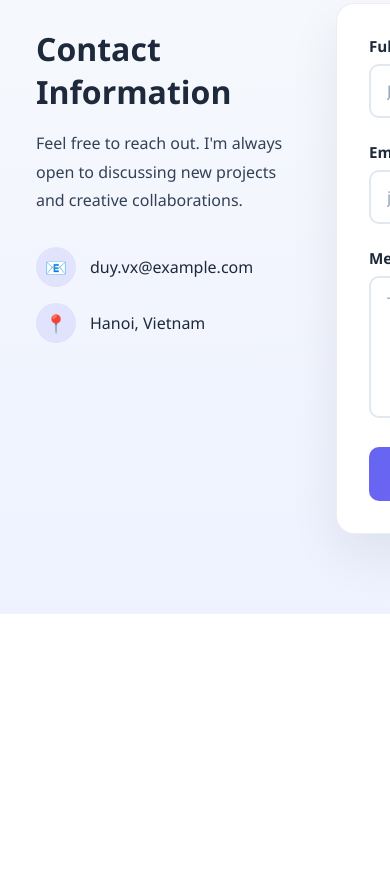
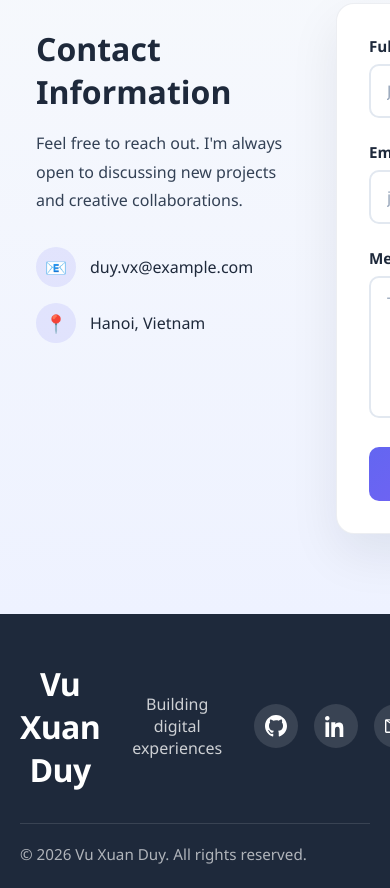
Before and after one commit to imstarving31/my-portfolio, a plain HTML site: page index.html in a window 390 px wide. Shown: the part 4578-5466 px from the top of the page. Before the commit the page ends 5192 px from the top, so only its background shows below. Drawn offline with Linux system fonts and the light colour scheme.

Commit message:
[FEATURE] Add responsive footer

```diff
--- a/css/portfolio.css
+++ b/css/portfolio.css
@@ -276,3 +276,69 @@
     outline: 3px solid rgba(99, 102, 241, 0.2);
     outline-offset: 3px;
 }
+
+.footer {
+    background: var(--color-dark);
+    color: #ffffff;
+    padding: 3rem 0 1.5rem;
+}
+
+.footer-content {
+    display: grid;
+    grid-template-columns: 1fr 1fr 1fr;
+    gap: 2rem;
+    align-items: center;
+    text-align: center;
+}
+
+.footer-logo {
+    font-size: 2rem;
+    font-weight: 700;
+    letter-spacing: -0.02em;
+}
+
+.footer-tagline {
+    color: rgba(255, 255, 255, 0.78);
+    font-size: 1rem;
+}
+
+.social-links {
+    display: flex;
+    justify-content: center;
+    gap: 1rem;
+}
+
+.social-link {
+    width: 44px;
+    height: 44px;
+    display: inline-flex;
+    align-items: center;
+    justify-content: center;
+    border-radius: 50%;
+    color: #ffffff;
+    background: rgba(255, 255, 255, 0.12);
+    text-decoration: none;
+    transition: transform 0.3s ease, background-color 0.3s ease, color 0.3s ease;
+}
+
+.social-link:hover {
+    background: var(--color-primary);
+    color: #ffffff;
+    transform: translateY(-3px) scale(1.05);
+}
+
+.social-link:focus-visible {
+    outline: 3px solid rgba(255, 255, 255, 0.28);
+    outline-offset: 3px;
+}
+
+.footer-bottom {
+    margin-top: 2rem;
+    padding-top: 1.25rem;
+    border-top: 1px solid rgba(255, 255, 255, 0.12);
+}
+
+.footer-bottom p {
+    color: rgba(255, 255, 255, 0.65);
+    font-size: 0.95rem;
+}
--- a/index.html
+++ b/index.html
@@ -242,5 +242,34 @@
         </div>
     </div>
 </section>
+
+<footer class="footer">
+    <div class="container">
+        <div class="footer-content">
+            <div class="footer-logo">Vu Xuan Duy</div>
+            <p class="footer-tagline">Building digital experiences</p>
+            <div class="social-links">
+                <a href="https://github.com/imstarving31" class="social-link" aria-label="GitHub" target="_blank" rel="noreferrer">
+                    <svg width="22" height="22" viewBox="0 0 24 24" fill="currentColor" aria-hidden="true">
+                        <path d="M12 0C5.373 0 0 5.373 0 12c0 5.302 3.438 9.8 8.207 11.387.599.111.793-.261.793-.577V20.58c-3.338.726-4.033-1.416-4.033-1.416-.546-1.387-1.333-1.756-1.333-1.756-1.089-.745.083-.729.083-.729 1.205.084 1.839 1.237 1.839 1.237 1.07 1.834 2.807 1.304 3.492.997.107-.775.418-1.305.762-1.604-2.665-.304-5.467-1.334-5.467-5.931 0-1.311.469-2.381 1.236-3.221-.123-.303-.535-1.524.118-3.176 0 0 1.008-.322 3.3 1.23A11.49 11.49 0 0 1 12 5.801c1.02.005 2.047.138 3.006.404 2.291-1.552 3.297-1.23 3.297-1.23.653 1.653.241 2.874.118 3.176.769.84 1.235 1.91 1.235 3.221 0 4.609-2.806 5.625-5.479 5.921.431.372.823 1.103.823 2.222v3.293c0 .319.192.694.801.576C20.565 21.797 24 17.3 24 12c0-6.627-5.373-12-12-12Z"/>
+                    </svg>
+                </a>
+                <a href="https://www.linkedin.com/" class="social-link" aria-label="LinkedIn" target="_blank" rel="noreferrer">
+                    <svg width="22" height="22" viewBox="0 0 24 24" fill="currentColor" aria-hidden="true">
+                        <path d="M4.983 3.5C4.983 4.881 3.87 6 2.496 6A2.503 2.503 0 0 1 0 3.5C0 2.119 1.113 1 2.487 1h.009a2.5 2.5 0 0 1 2.487 2.5ZM.5 8h4V24h-4V8Zm7 0h3.833v2.188h.055c.534-1.013 1.839-2.083 3.786-2.083 4.049 0 4.797 2.667 4.797 6.135V24h-4v-7.16c0-1.707-.03-3.904-2.38-3.904-2.383 0-2.747 1.86-2.747 3.78V24h-4V8Z"/>
+                    </svg>
+                </a>
+                <a href="mailto:duy.vx@example.com" class="social-link" aria-label="Email">
+                    <svg width="22" height="22" viewBox="0 0 24 24" fill="currentColor" aria-hidden="true">
+                        <path d="M1.5 4.5h21a1.5 1.5 0 0 1 1.5 1.5v12A1.5 1.5 0 0 1 22.5 19.5h-21A1.5 1.5 0 0 1 0 18V6a1.5 1.5 0 0 1 1.5-1.5Zm0 2.018V18h21V6.518l-9.91 6.607a1.5 1.5 0 0 1-1.664 0L1.5 6.518Zm19.56-.518H2.94L12 12.04 21.06 6Z"/>
+                    </svg>
+                </a>
+            </div>
+        </div>
+        <div class="footer-bottom">
+            <p>&copy; 2026 Vu Xuan Duy. All rights reserved.</p>
+        </div>
+    </div>
+</footer>
 </body>
 </html>
```
